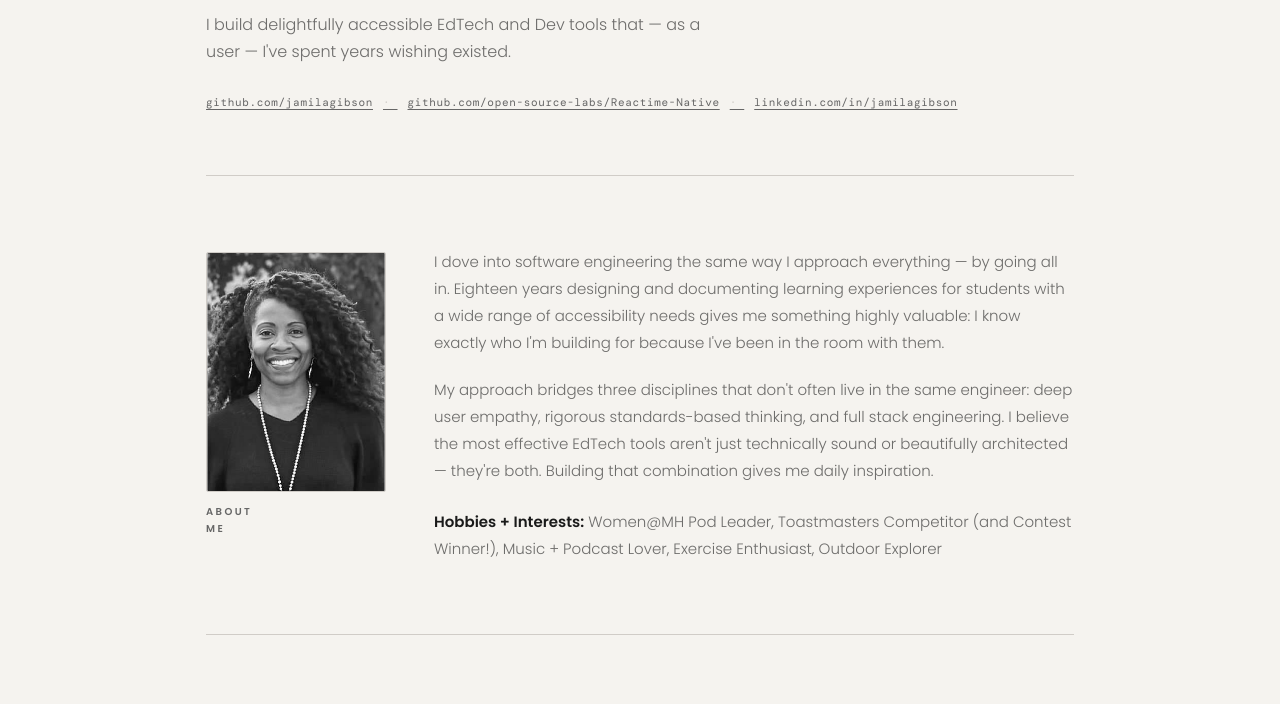
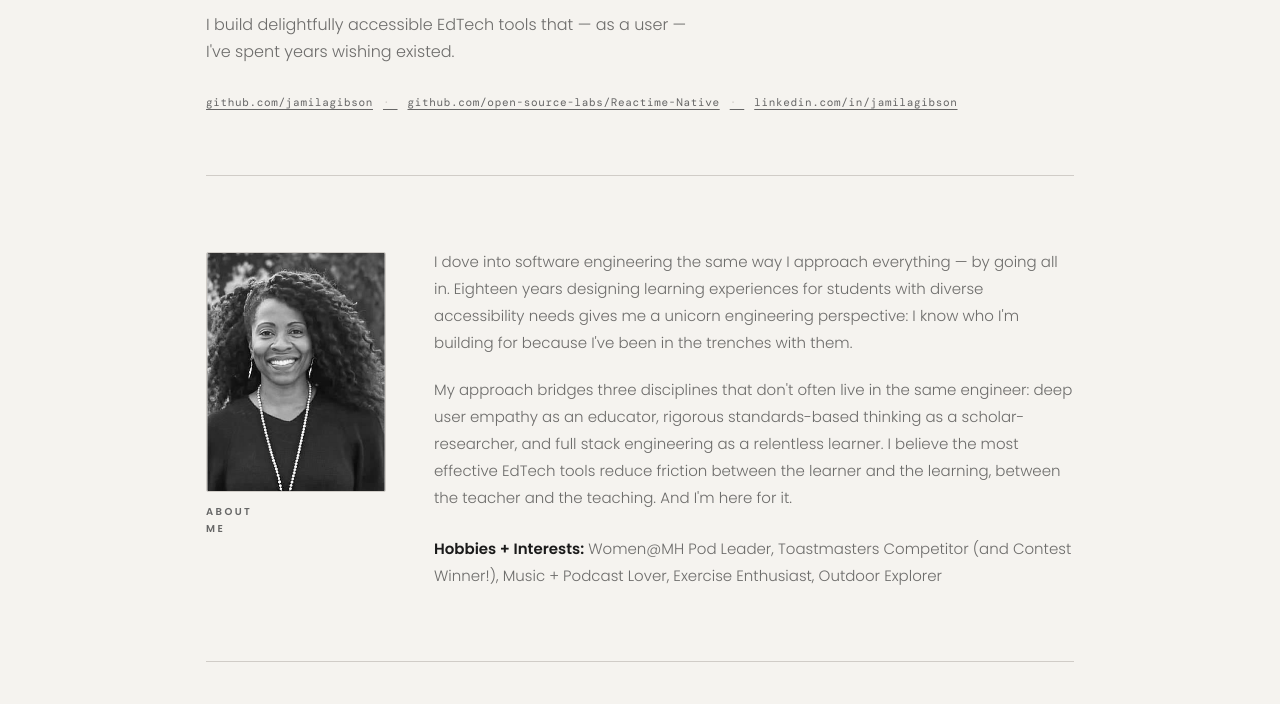
Before and after one commit to jamilagibson/jamilagibson.github.io, a plain HTML site: page index.html in a window 1280 px wide. Shown: the part 331-1035 px from the top of the page. Drawn offline with nearby package versions, Linux system fonts and the light colour scheme; a web font is replaced by a local one.

Commit message:
chore: configure Git LFS for MP4 videos and finalize portfolio content

```diff
--- a/index.html
+++ b/index.html
@@ -566,7 +566,7 @@ footer .footer-links a:hover { color: var(--accent); }
     <span class="accent">Software<br>Engineer</span>
   </h1>
   <p class="hero-tagline fade d2">
-    I build delightfully accessible EdTech and Dev tools that — as a user — I've spent years wishing existed.
+    I build delightfully accessible EdTech tools that — as a user — I've spent years wishing existed.
   </p>
   <div class="hero-links fade d3">
     <a href="https://github.com/jamilagibson">github.com/jamilagibson</a>
@@ -588,10 +588,10 @@ footer .footer-links a:hover { color: var(--accent); }
   </div>
   <div class="about-body">
     <p>
-      I dove into software engineering the same way I approach everything — by going all in. Eighteen years designing and documenting learning experiences for students with a wide range of accessibility needs gives me something highly valuable: I know exactly who I'm building for because I've been in the room with them.
+      I dove into software engineering the same way I approach everything — by going all in. Eighteen years designing learning experiences for students with diverse accessibility needs gives me a unicorn engineering perspective: I know who I'm building for because I've been in the trenches with them.
     </p>
     <p>
-      My approach bridges three disciplines that don't often live in the same engineer: deep user empathy, rigorous standards-based thinking, and full stack engineering. I believe the most effective EdTech tools aren't just technically sound or beautifully architected — they're both. Building that combination gives me daily inspiration.
+      My approach bridges three disciplines that don't often live in the same engineer: deep user empathy as an educator, rigorous standards-based thinking as a scholar-researcher, and full stack engineering as a relentless learner. I believe the most effective EdTech tools reduce friction between the learner and the learning, between the teacher and the teaching. And I'm here for it.
     </p>
     <p class="about-hobbies">
       <strong>Hobbies + Interests:</strong> Women@MH Pod Leader, Toastmasters Competitor (and Contest Winner!), Music + Podcast Lover, Exercise Enthusiast, Outdoor Explorer
```
